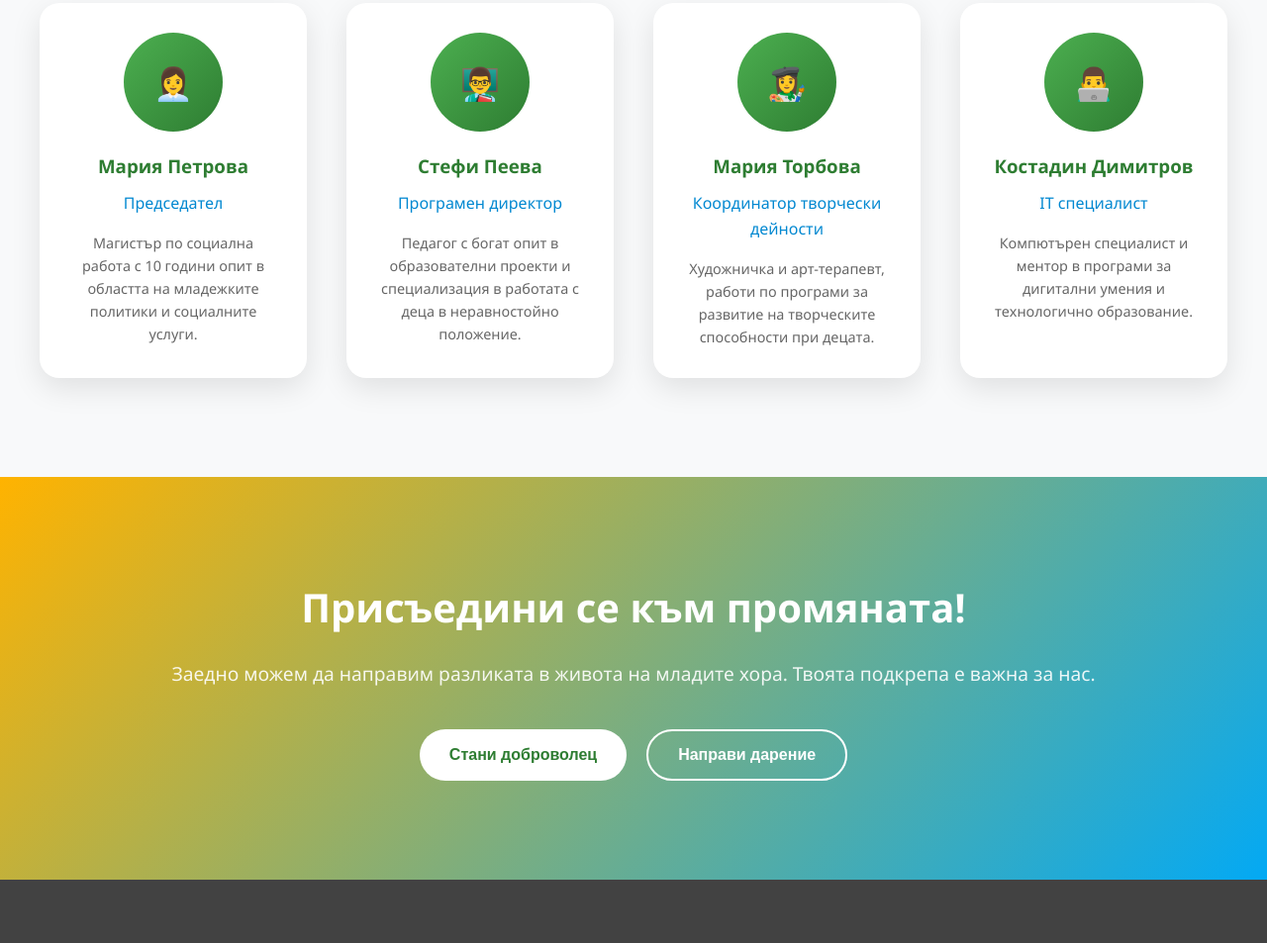
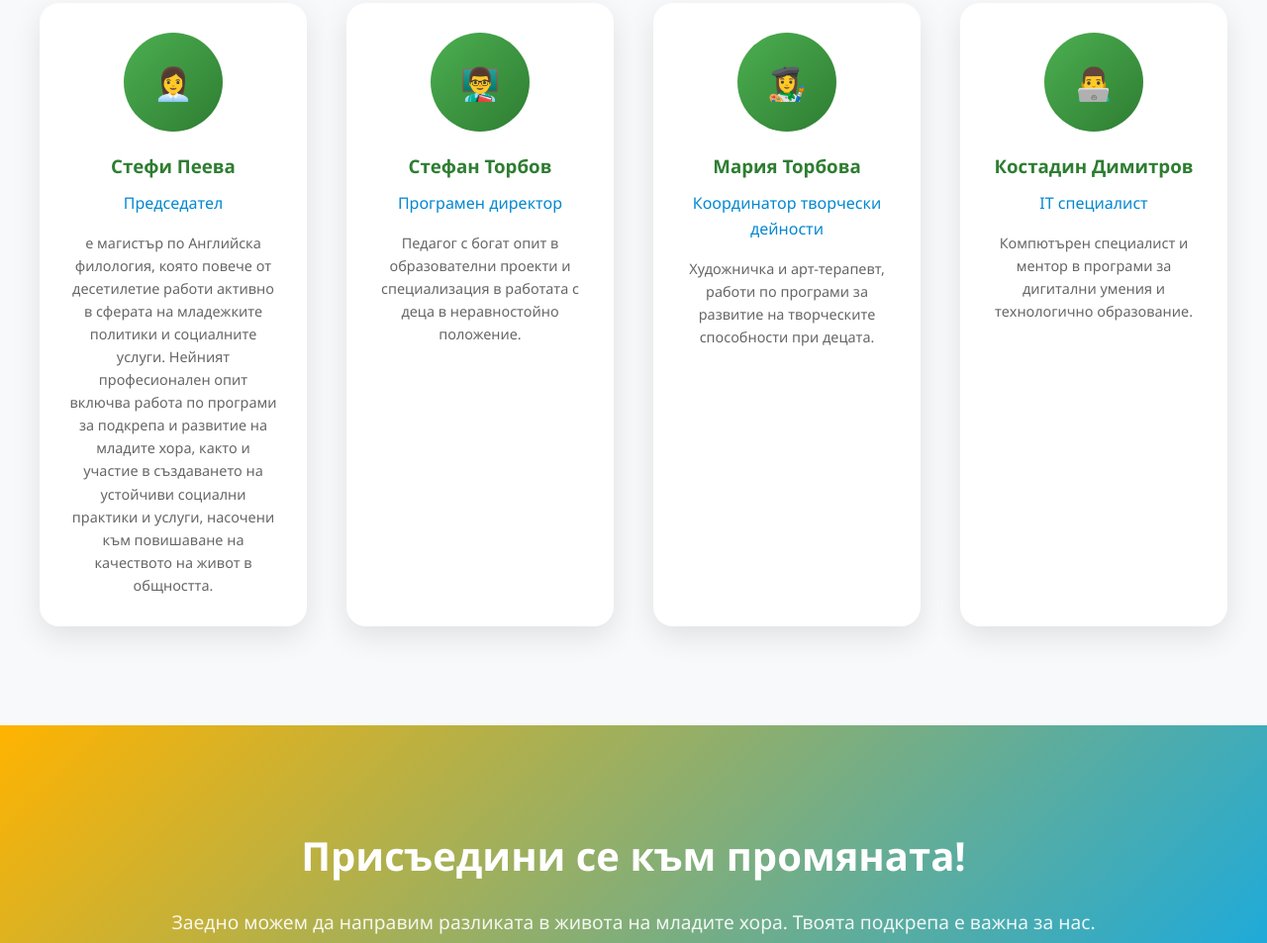
Before and after one commit to uspehzavseki-hash/uspeh-za-vseki-website, a plain HTML site: page index.html in a window 1280 px wide. Shown: the part 5109-6062 px from the top of the page at 99% size. Drawn offline with Linux system fonts and the light colour scheme.

Commit message:
Update index.html
промяна

```diff
--- a/index.html
+++ b/index.html
@@ -1097,14 +1097,14 @@
             <div class="team-grid">
                 <div class="team-card animate-on-scroll">
                     <div class="team-avatar">👩‍💼</div>
-                    <h3>Мария Петрова</h3>
+                    <h3>Стефи Пеева</h3>
                     <div class="team-role">Председател</div>
-                    <p>Магистър по социална работа с 10 години опит в областта на младежките политики и социалните услуги.</p>
+                    <p>е магистър по Английска филология, която повече от десетилетие работи активно в сферата на младежките политики и социалните услуги. Нейният професионален опит включва работа по програми за подкрепа и развитие на младите хора, както и участие в създаването на устойчиви социални практики и услуги, насочени към повишаване на качеството на живот в общността.</p>
                 </div>
 
                 <div class="team-card animate-on-scroll">
                     <div class="team-avatar">👨‍🏫</div>
-                    <h3>Стефи Пеева</h3>
+                    <h3>Стефан Торбов</h3>
                     <div class="team-role">Програмен директор</div>
                     <p>Педагог с богат опит в образователни проекти и специализация в работата с деца в неравностойно положение.</p>
                 </div>
```
